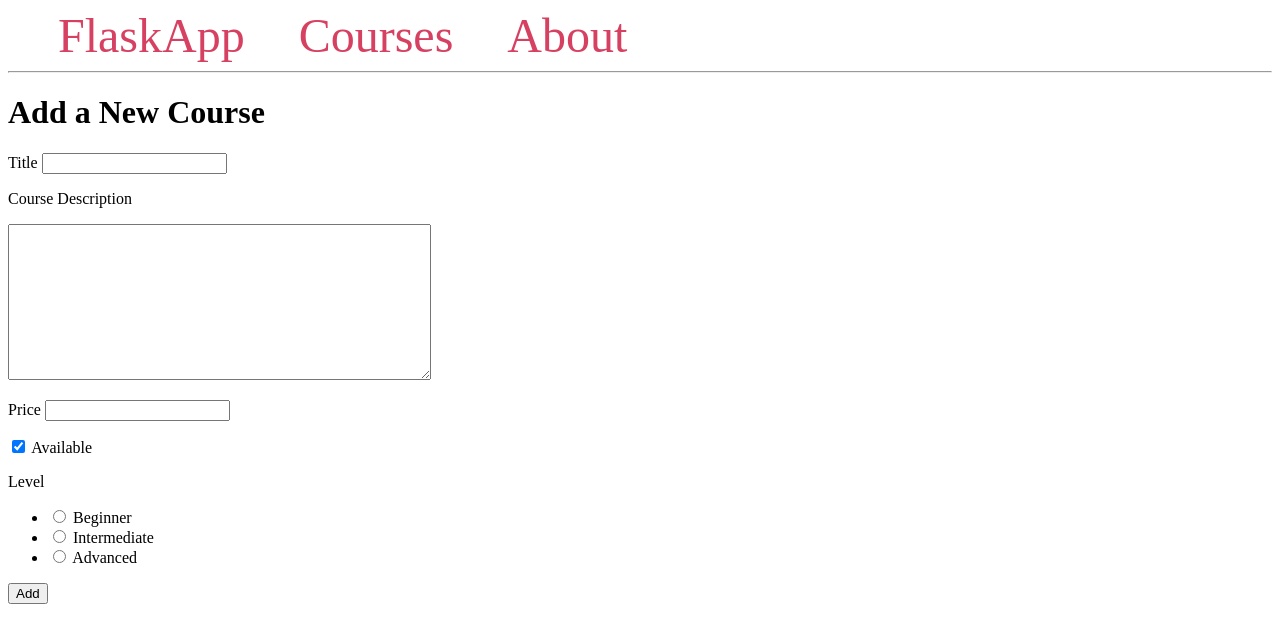
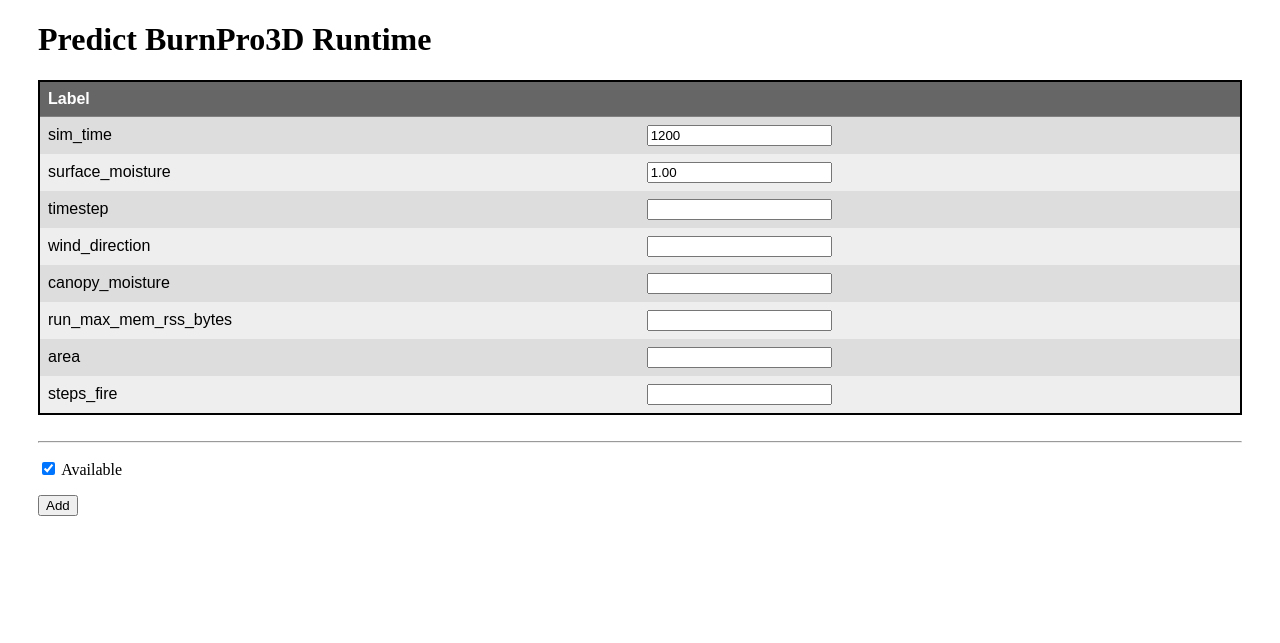
Before and after one commit to devinshende/bp3d-runtime-inference, a Flask app: page / in a window 1280 px wide. Shown: the top 643 px of the page. Run offline with Flask 3, Linux system fonts and the light colour scheme.

Commit message:
input data for ml model

```diff
--- a/app.py
+++ b/app.py
@@ -19,13 +19,17 @@
 def index():
     form = CourseForm()
     if form.validate_on_submit():
-        courses_list.append({'title': form.title.data,
-                             'description': form.description.data,
-                             'price': form.price.data,
-                             'available': form.available.data,
-                             'level': form.level.data
-                             })
+        print(form)
+        print(form.sim_time.data)
+        # courses_list.append({'title': form.sim_time.data,
+        #                      'description': form.surface_moisture.data,
+        #                      'price': form.wind_direction.data,
+        #                      'available': form.area.data,
+        #                      'level': form.steps_fire.data
+        #                      })
+        # print(courses_list)
         return redirect(url_for('courses'))
+    print("errors" ,form.errors)
     return render_template('index.html', form=form)
 
 @app.route('/courses/')
--- a/forms.py
+++ b/forms.py
@@ -1,17 +1,40 @@
 from flask_wtf import FlaskForm
 from wtforms import (StringField, TextAreaField, IntegerField, BooleanField,
-                     RadioField)
+					 RadioField, DecimalField)
 from wtforms.validators import InputRequired, Length
 
+columns = [
+	'sim_time',
+	'surface_moisture',
+	'timestep',
+	'wind_direction',
+	'wind_speed',
+	'canopy_moisture',
+	'run_max_mem_rss_bytes',
+	'area',
+	'steps_fire'
+]
 
 class CourseForm(FlaskForm):
-    title = StringField('Title', validators=[InputRequired(),
-                                             Length(min=10, max=100)])
-    description = TextAreaField('Course Description',
-                                validators=[InputRequired(),
-                                            Length(max=200)])
-    price = IntegerField('Price', validators=[InputRequired()])
-    level = RadioField('Level',
-                       choices=['Beginner', 'Intermediate', 'Advanced'],
-                       validators=[InputRequired()])
-    available = BooleanField('Available', default='checked')
+
+	sim_time 				= IntegerField('sim_time',validators=[InputRequired()], default=1200)
+	surface_moisture 		= DecimalField('surface_moisture',validators=[InputRequired()],default=1.0)
+	timestep 				= IntegerField('timestep',validators=[InputRequired()])
+	wind_direction			= IntegerField('wind_direction',validators=[InputRequired()])
+	wind_speed 				= IntegerField('wind_speed',validators=[InputRequired()])
+	canopy_moisture			= IntegerField('canopy_moisture',validators=[InputRequired()])
+	run_max_mem_rss_bytes	= IntegerField('run_max_mem_rss_bytes',validators=[InputRequired()])
+	area 					= IntegerField('area',validators=[InputRequired()])
+	steps_fire				= IntegerField('steps_fire',validators=[InputRequired()])
+
+	# title = StringField('Title', validators=[InputRequired(), Length(min=10, max=100)])
+
+	# description = TextAreaField('Course Description',
+	# 	validators=[InputRequired(), Length(max=200)])
+
+	# price = IntegerField('Price', validators=[InputRequired()])
+
+	# level = RadioField('Level', choices=['Beginner', 'Intermediate', 'Advanced'],
+	# 	validators=[InputRequired()])
+
+	available = BooleanField('Available', default='checked')
--- a/templates/base.html
+++ b/templates/base.html
@@ -4,21 +4,54 @@
 	<meta charset="UTF-8">
 	<title>{% block title %} {% endblock %} - FlaskApp</title>
 	<style>
+
+		body {
+			padding-left: 30px;
+			padding-right: 30px;
+		}
 		nav a {
-            color: #d64161;
+			color: steelblue;
 			font-size: 3em;
 			margin-left: 50px;
+			font-weight: bold;
 			text-decoration: none;
 		}
+		table {
+			font-family: arial, sans-serif;
+			border-collapse: collapse;
+			width: 100%;
+			border:2px solid black;
+			background-color: #eeeeee;
+		}
+		th {
+			border: 1px solid #dddddd;
+			border-right: 1px solid #666;
+			border-bottom: 1px solid gray;
+			text-align: left;
+			padding: 8px;
+			background-color: #666666;
+			color: white;
+		}
+
+		td {
+/*			border: 1px solid #dddddd;*/
+			text-align: left;
+			padding: 8px;
+		}
+
+		tr:nth-child(even) {
+			background-color: #dddddd;
+		}
+
+
 	</style>
 </head>
 <body>
-    <nav>
-        <a href="{{ url_for('index') }}">FlaskApp</a>
-        <a href="{{ url_for('courses') }}">Courses</a>
+	<!-- <nav>
+		<a href="{{ url_for('index') }}">Home</a>
 		<a href="#">About</a>
-    </nav>
-    <hr>
+	</nav> -->
+
 	<div class="content">
 		{% block content %} {% endblock %}
 	</div>
--- a/templates/index.html
+++ b/templates/index.html
@@ -1,48 +1,52 @@
 {% extends 'base.html' %}
 
 {% block content %}
-    <h1>{% block title %} Add a New Course {% endblock %}</h1>
-
+	<h1>{% block title %} Predict BurnPro3D Runtime {% endblock %}</h1>
 	<form method="POST" action="/">
 		{{ form.csrf_token }}
-        <p>
-            {{ form.title.label }}
-            {{ form.title(size=20) }}
-        </p>
 
-        {% if form.title.errors %}
-            <ul class="errors">
-                {% for error in form.title.errors %}
-                    <li>{{ error }}</li>
-                {% endfor %}
-            </ul>
-        {% endif %}
+		<table>
+		<tr>
+		    <th>Label</th>
+		    <th></th>
+		  </tr>
+		  <tr>
+		    <td>{{ form.sim_time.label }}</td>
+		    <td>{{ form.sim_time(size=20) }}</td>
+		  </tr>
+		  <tr>
+		    <td>{{ form.surface_moisture.label }}</td>
+		    <td>{{ form.surface_moisture(size=20) }}</td>
+		  </tr>
+		  <tr>
+		    <td>{{ form.timestep.label }}</td>
+		    <td>{{ form.timestep(size=20) }}</td>
+		  </tr>
+		  <tr>
+		    <td>{{ form.wind_direction.label }}</td>
+		    <td>{{ form.wind_direction(size=20) }}</td>
+		  </tr>
+		  <tr>
+		    <td>{{ form.canopy_moisture.label }}</td>
+		    <td>{{ form.canopy_moisture(size=20) }}</td>
+		  </tr>
+		  <tr>
+		    <td>{{ form.run_max_mem_rss_bytes.label }}</td>
+		    <td>{{ form.run_max_mem_rss_bytes(size=20) }}</td>
+		  </tr>
+		  <tr>
+		    <td>{{ form.area.label }}</td>
+		    <td>{{ form.area(size=20) }}</td>
+		  </tr>
+		  <tr>
+		    <td>{{ form.steps_fire.label }}</td>
+		    <td>{{ form.steps_fire(size=20) }}</td>
+		  </tr>
+		  </table>
 
-        <p>
-            {{ form.description.label }}
-        </p>
-        {{ form.description(rows=10, cols=50) }}
 
-        {% if form.description.errors %}
-            <ul class="errors">
-                {% for error in form.description.errors %}
-                    <li>{{ error }}</li>
-                {% endfor %}
-            </ul>
-        {% endif %}
-
-        <p>
-            {{ form.price.label }}
-            {{ form.price() }}
-        </p>
-
-        {% if form.price.errors %}
-            <ul class="errors">
-                {% for error in form.price.errors %}
-                    <li>{{ error }}</li>
-                {% endfor %}
-            </ul>
-        {% endif %}
+		<br>
+		<hr>
 
 		<p>
 			{{ form.available() }} {{ form.available.label }}
@@ -56,14 +60,68 @@
 			</ul>
 		{% endif %}
 
-        <p>
-            {{ form.level.label }}
-            {{ form.level() }}
-        </p>
+		{% if form.sim_time.errors %}
+			<ul class="errors">
+				{% for error in form.sim_time.errors %}
+					<li>{{ error }}</li>
+				{% endfor %}
+			</ul>
+		{% endif %}
 
-        {% if form.level.errors %}
+		{% if form.surface_moisture.errors %}
 			<ul class="errors">
-                {% for error in form.level.errors %}
+				{% for error in form.surface_moisture.errors %}
+					<li>{{ error }}</li>
+				{% endfor %}
+			</ul>
+		{% endif %}
+
+		{% if form.timestep.errors %}
+			<ul class="errors">
+				{% for error in form.timestep.errors %}
+					<li>{{ error }}</li>
+				{% endfor %}
+			</ul>
+		{% endif %}
+
+		{% if form.wind_direction.errors %}
+			<ul class="errors">
+				{% for error in form.wind_direction.errors %}
+					<li>{{ error }}</li>
+				{% endfor %}
+			</ul>
+		{% endif %}
+
+		{% if form.canopy_moisture.errors %}
+			<ul class="errors">
+				{% for error in form.canopy_moisture.errors %}
+					<li>{{ error }}</li>
+				{% endfor %}
+			</ul>
+		{% endif %}
+
+
+		{% if form.run_max_mem_rss_bytes.errors %}
+			<ul class="errors">
+				{% for error in form.run_max_mem_rss_bytes.errors %}
+					<li>{{ error }}</li>
+				{% endfor %}
+			</ul>
+		{% endif %}
+
+
+		{% if form.area.errors %}
+			<ul class="errors">
+				{% for error in form.area.errors %}
+					<li>{{ error }}</li>
+				{% endfor %}
+			</ul>
+		{% endif %}
+
+
+		{% if form.steps_fire.errors %}
+			<ul class="errors">
+				{% for error in form.steps_fire.errors %}
 					<li>{{ error }}</li>
 				{% endfor %}
 			</ul>
```
Lines whose indentation alone changed are shown as unchanged.
